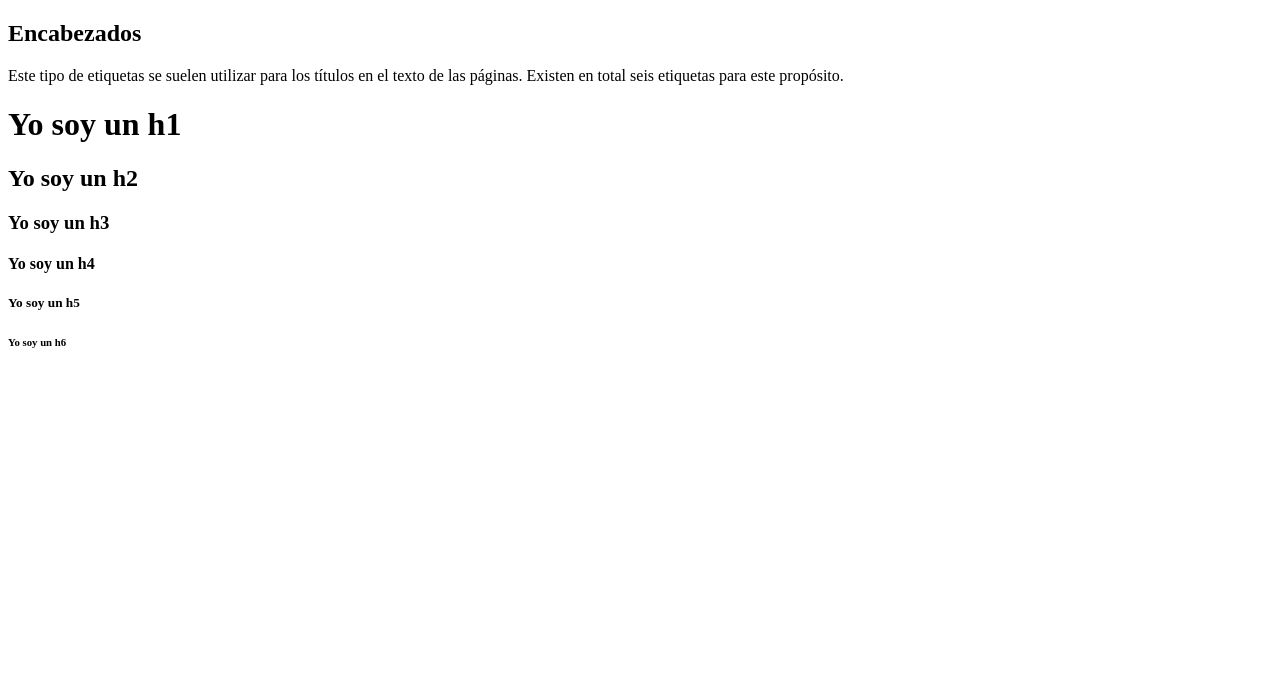
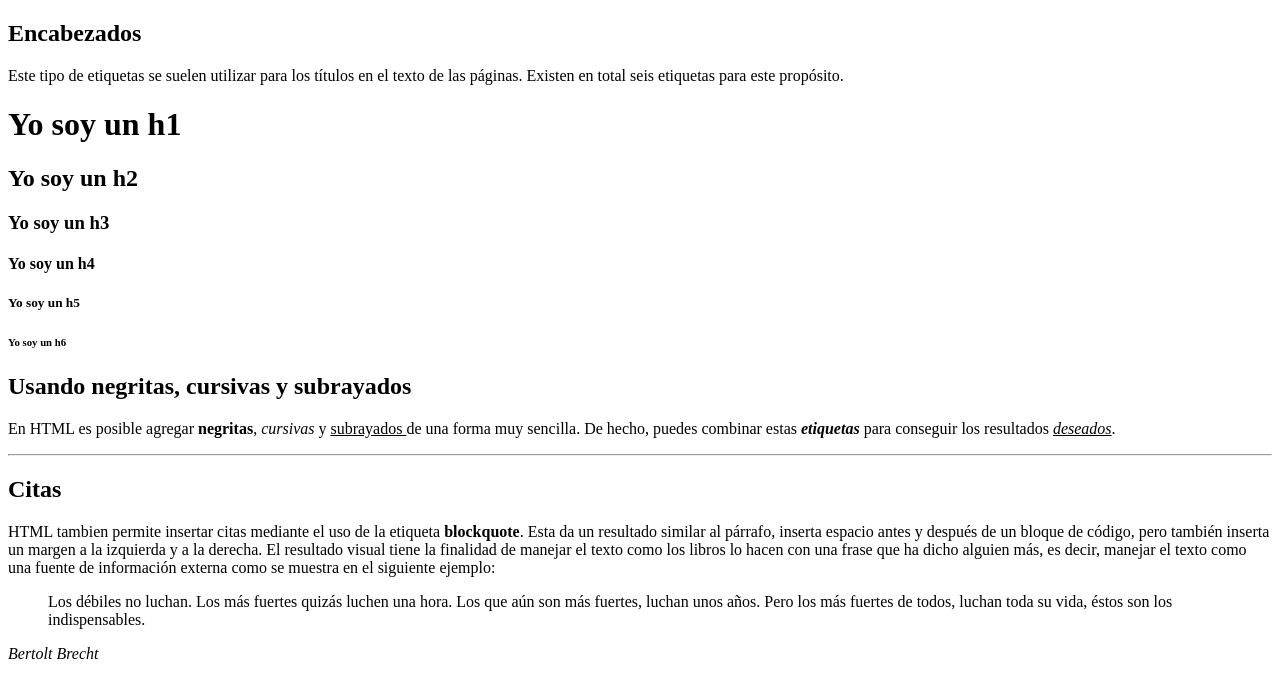
Before and after one commit to Cerritos07/Programaci-n-Web-02-2025, a plain HTML site: page etiquetas_texto.html in a window 1280 px wide. Drawn offline with Linux system fonts and the light colour scheme.

Commit message:
Agregando cambios al codigo

```diff
--- a/etiquetas_texto.html
+++ b/etiquetas_texto.html
@@ -22,3 +22,31 @@ propósito.
 <h5>Yo soy un h5</h5>
 <h6>Yo soy un h6</h6>
 </div
+
+<hr>
+<div>
+<h2>Usando negritas, cursivas y subrayados</h2>
+<p>En HTML es posible agregar <b>negritas</b>,
+<i>cursivas</i> y <ins>subrayados </ins>de una forma muy sencilla. De
+hecho, puedes combinar estas <b><i>etiquetas</i></b> para conseguir los
+resultados <ins><i>deseados</ins></i>.
+</p>
+</div>
+<hr>
+<div>
+<h2>Citas</h2>
+<p>HTML tambien permite insertar citas mediante el uso de la
+etiqueta <b>blockquote</b>. Esta da un resultado similar al párrafo,
+inserta espacio antes y después de un bloque de código, pero también
+inserta un margen a la izquierda y a la derecha. El resultado visual
+tiene la finalidad de manejar el texto como los libros lo hacen con una
+frase que ha dicho alguien más, es decir, manejar el texto como una
+fuente de información externa como se muestra en el siguiente
+ejemplo:
+</p>
+<blockquote>Los débiles no luchan. Los más fuertes quizás
+luchen una hora. Los que aún son más fuertes, luchan unos años. Pero los
+más fuertes de todos, luchan toda su vida, éstos son los
+indispensables.</blockquote>
+<cite>Bertolt Brecht</cite>
+</div>
```
